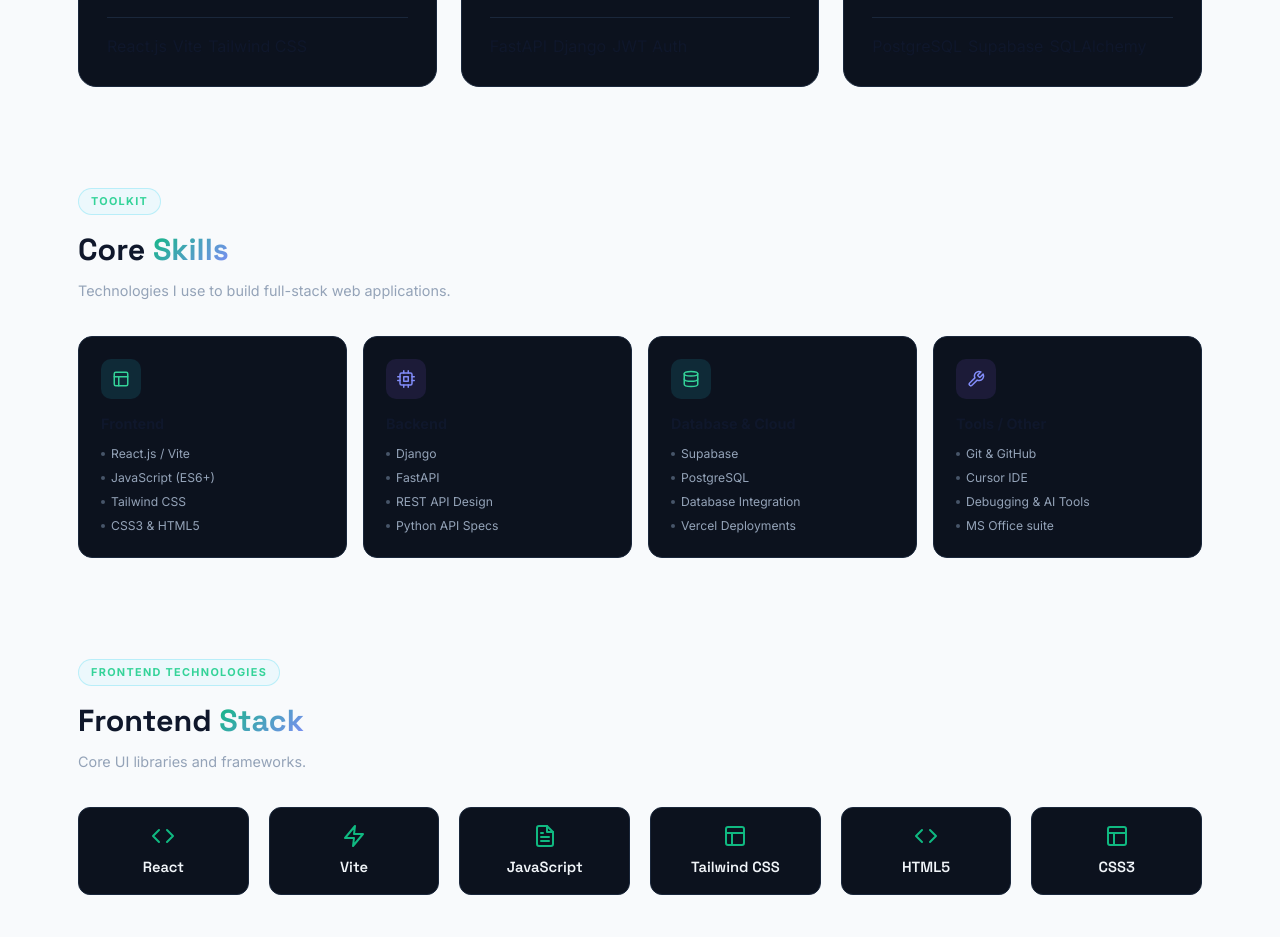
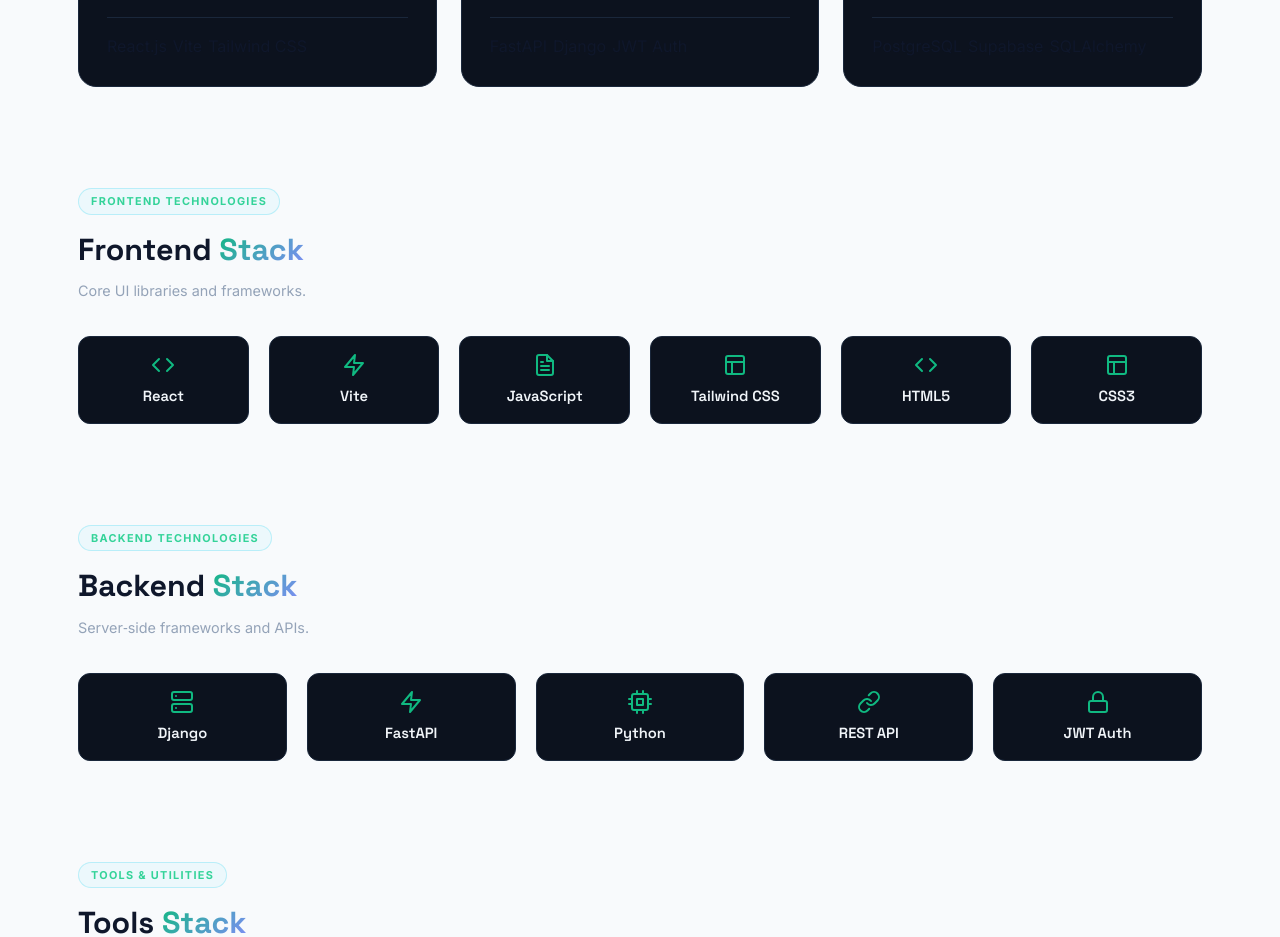
Before and after one commit to sabakhalidpk091-eng/My-Portfolio, a React (Vite) app in the folder frontend/: page / in a window 1280 px wide. Shown: the part 1400-2337 px from the top of the page. Built offline with nearby package versions, Linux system fonts and the light colour scheme; no server answers.

Commit message:
Remove old skills grid section

```diff
--- a/frontend/src/pages/Home.jsx
+++ b/frontend/src/pages/Home.jsx
@@ -130,64 +130,6 @@
                 </div>
             </section>
 
-            {/* SKILLS */}
-            <section id="skills">
-                <div className="sec-head">
-                    <div className="sec-eyebrow">Toolkit</div>
-                    <h2>Core <span>Skills</span></h2>
-                    <p>Technologies I use to build full-stack web applications.</p>
-                </div>
-                <div className="skills-grid">
-                    <div className="skill-card">
-                        <div className="skill-icon cyan" style={{ display: 'flex', alignItems: 'center', justifyContent: 'center' }}>
-                            <FiLayout size={18} />
-                        </div>
-                        <h4>Frontend</h4>
-                        <div className="skill-list">
-                            <span>React.js / Vite</span>
-                            <span>JavaScript (ES6+)</span>
-                            <span>Tailwind CSS</span>
-                            <span>CSS3 &amp; HTML5</span>
-                        </div>
-                    </div>
-                    <div className="skill-card">
-                        <div className="skill-icon purple" style={{ display: 'flex', alignItems: 'center', justifyContent: 'center' }}>
-                            <FiCpu size={18} />
-                        </div>
-                        <h4>Backend</h4>
-                        <div className="skill-list">
-                            <span>Django</span>
-                            <span>FastAPI</span>
-                            <span>REST API Design</span>
-                            <span>Python API Specs</span>
-                        </div>
-                    </div>
-                    <div className="skill-card">
-                        <div className="skill-icon cyan" style={{ display: 'flex', alignItems: 'center', justifyContent: 'center' }}>
-                            <FiDatabase size={18} />
-                        </div>
-                        <h4>Database &amp; Cloud</h4>
-                        <div className="skill-list">
-                            <span>Supabase</span>
-                            <span>PostgreSQL</span>
-                            <span>Database Integration</span>
-                            <span>Vercel Deployments</span>
-                        </div>
-                    </div>
-                    <div className="skill-card">
-                        <div className="skill-icon purple" style={{ display: 'flex', alignItems: 'center', justifyContent: 'center' }}>
-                            <FiTool size={18} />
-                        </div>
-                        <h4>Tools / Other</h4>
-                        <div className="skill-list">
-                            <span>Git &amp; GitHub</span>
-                            <span>Cursor IDE</span>
-                            <span>Debugging &amp; AI Tools</span>
-                            <span>MS Office suite</span>
-                        </div>
-                    </div>
-                </div>
-            </section>
 
             {/* CARD‑STYLE SKILL STACKS */}
             {/* Frontend Tech Cards */}
```
